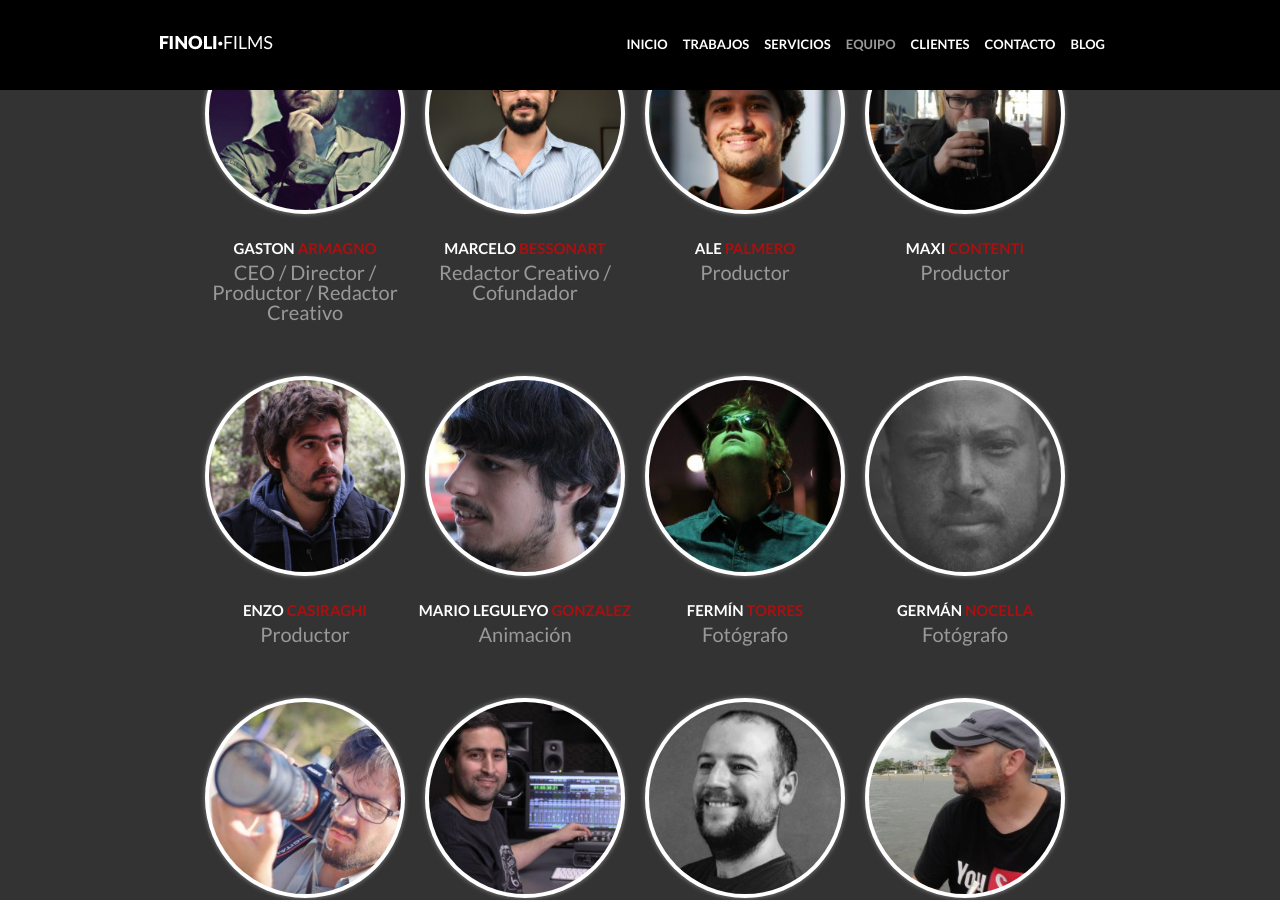
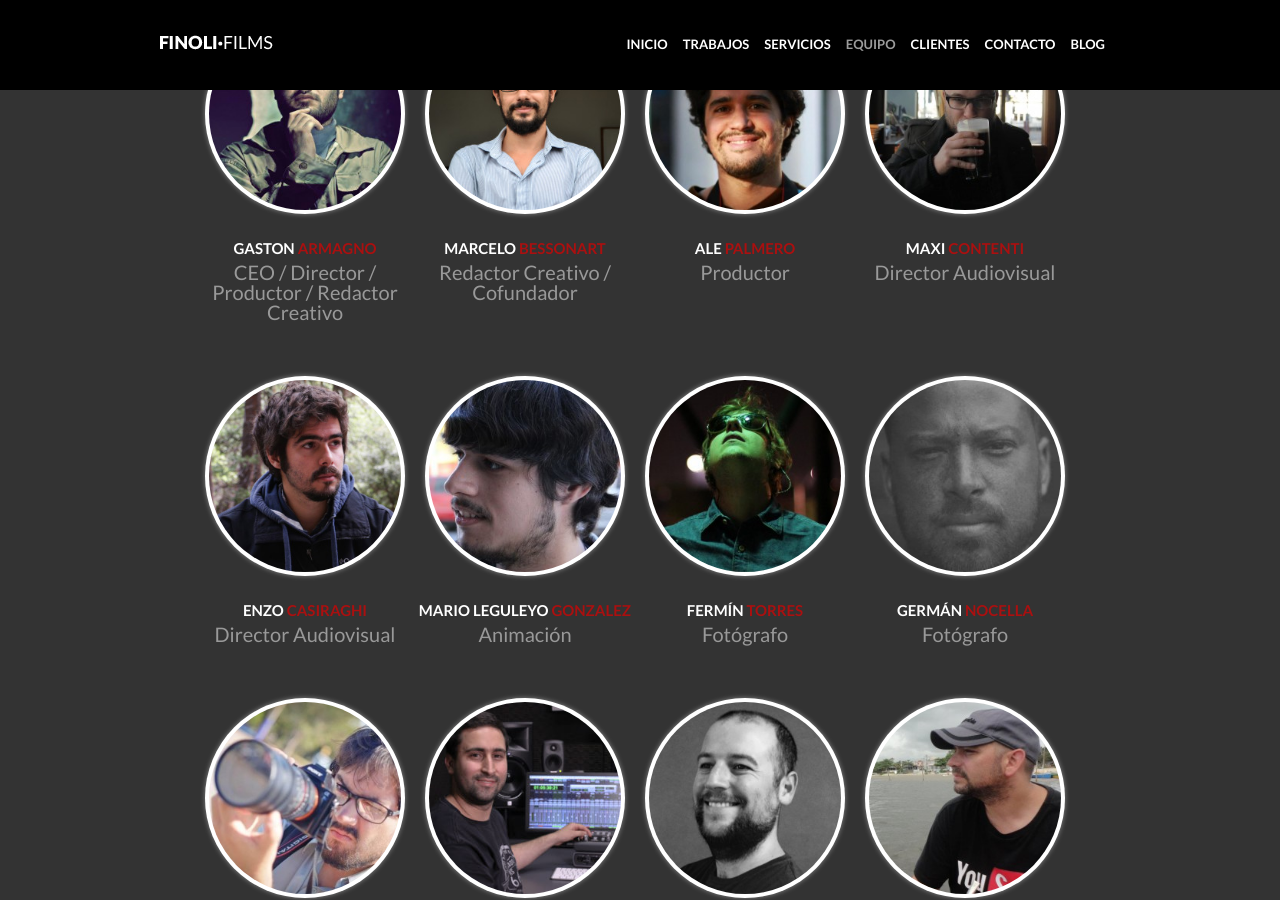
Before and after one commit to leog/FinoliFilms-Web, a Jekyll site: the page built from index.html, in a window 1280 px wide and 900 px high, scrolled down 4725 px. Built offline with Jekyll 4.4.1, drawn with Linux system fonts in a browser that asks for light colours.

Commit message:
Update finolis.yml

```diff
--- a/_data/finolis.yml
+++ b/_data/finolis.yml
@@ -12,11 +12,11 @@
 
 - nombre: Maxi
   apellido: Contenti
-  posicion: Productor
+  posicion: Director Audiovisual
 
 - nombre: Enzo
   apellido: Casiraghi
-  posicion: Productor
+  posicion: Director Audiovisual
 
 - nombre: Mario Leguleyo
   apellido: Gonzalez
```
